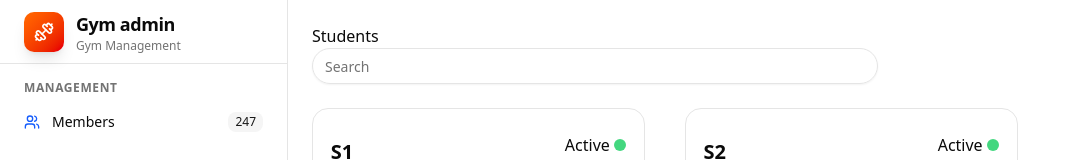
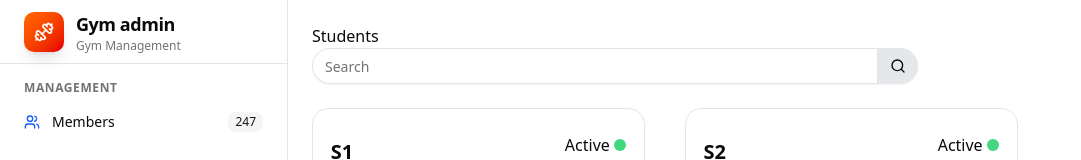
Before and after one commit to aethon-co/Gym, a Next.js app: page /home/students in a window 1280 px wide. Shown: the top 160 px of the page, without its empty margins (0-1081 px from the left). Built offline with nearby package versions, Linux system fonts and the light colour scheme.

Commit message:
search ui

```diff
--- a/app/home/students/page.tsx
+++ b/app/home/students/page.tsx
@@ -1,6 +1,7 @@
 "use client"
 
 import StudentCard from "@/app/(components)/studentCard"
+import { Button } from "@/components/ui/button"
 import { Input } from "@/components/ui/input"
 import { Search } from "lucide-react"
 import { useState } from "react"
@@ -11,8 +12,12 @@ const Students = () => {
     return (
         <div>
             Students
-
-            <Input className="rounded-full w-[60%]" type="text" value={search} placeholder="Search" onChange={(e) => setSearch(e.target.value)} />
+            <div className="flex">
+                <Input className="rounded-l-full w-[60%]" type="text" value={search} placeholder="Search" onChange={(e) => setSearch(e.target.value)} />
+                <Button className="rounded-r-full bg-gray-200">
+                    <Search className="text-black" />
+                </Button>
+            </div>
             <br />
             <div className='flex max-w-[85vw] flex-wrap gap-10'>
                 <StudentCard key={"1"} id={"1"} name="S1" membershipType='Basic' status='Active' subscriptionEndDate={20} />
```
